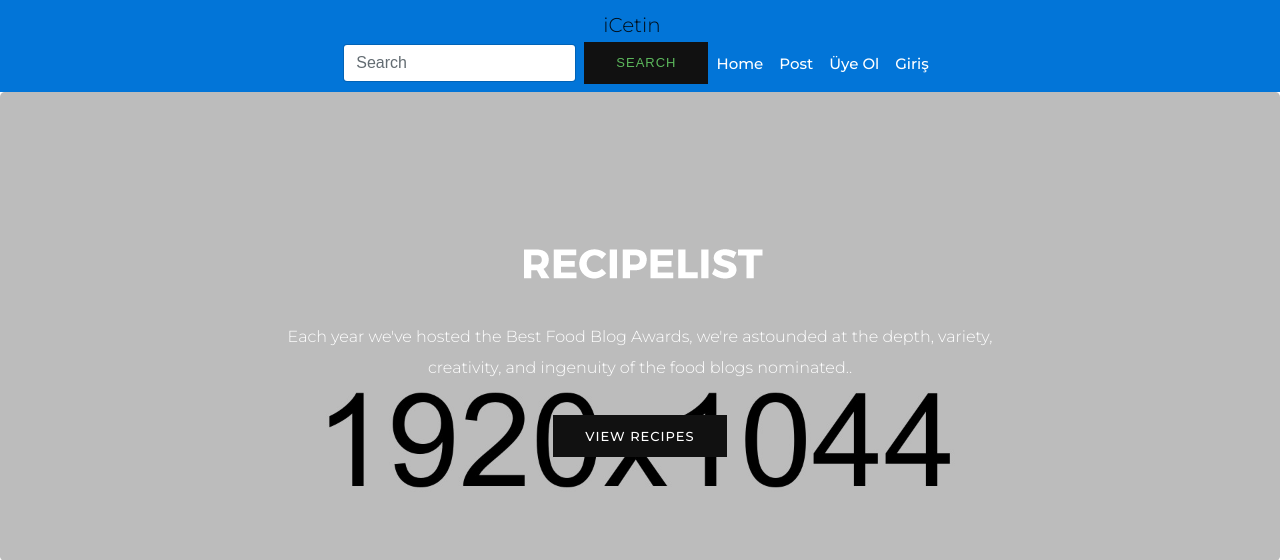
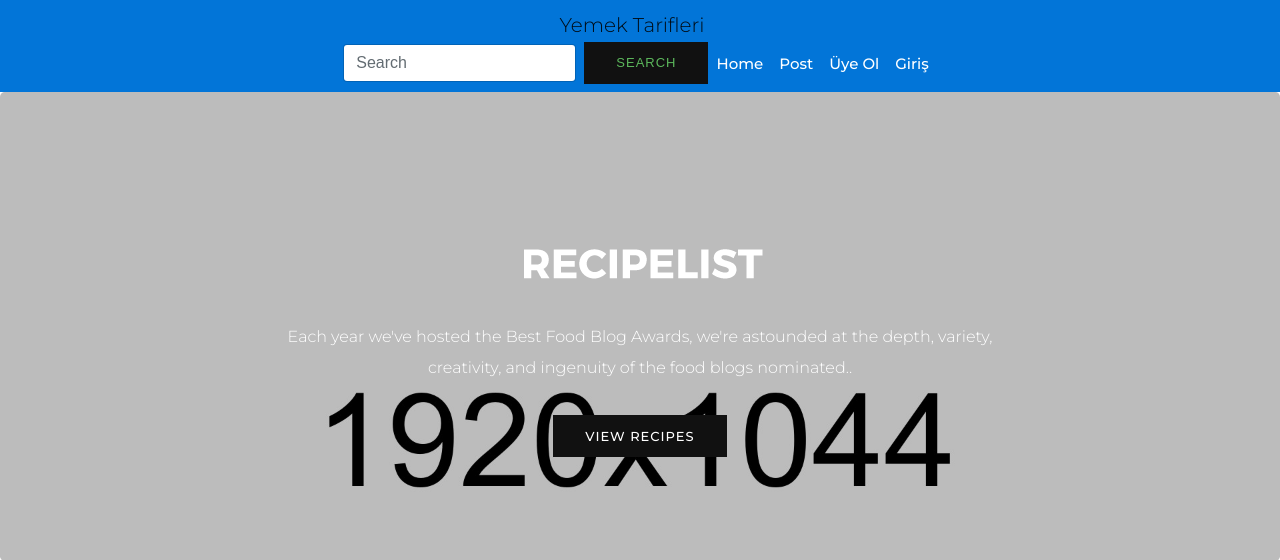
Before and after one commit to israfil-cetin/DjangoTest, a Django app: page / in a window 1280 px wide. Shown: the top 560 px of the page. Run offline with Django 3.2, Linux system fonts and the light colour scheme; some libraries are stand-ins or nearby versions.

Commit message:
changed navbar main name

```diff
--- a/templates/header.html
+++ b/templates/header.html
@@ -1,5 +1,5 @@
 <nav class="navbar navbar-expand-lg navbar-light bg-primary">
-  <a class="navbar-brand" href="{% url 'home' %}">iCetin</a>
+  <a class="navbar-brand" href="{% url 'home' %}">Yemek Tarifleri</a>
   <button class="navbar-toggler" type="button" data-toggle="collapse" data-target="#navbarSupportedContent" aria-controls="navbarSupportedContent" aria-expanded="false" aria-label="Toggle navigation">
     <span class="navbar-toggler-icon"></span>
   </button>
```
